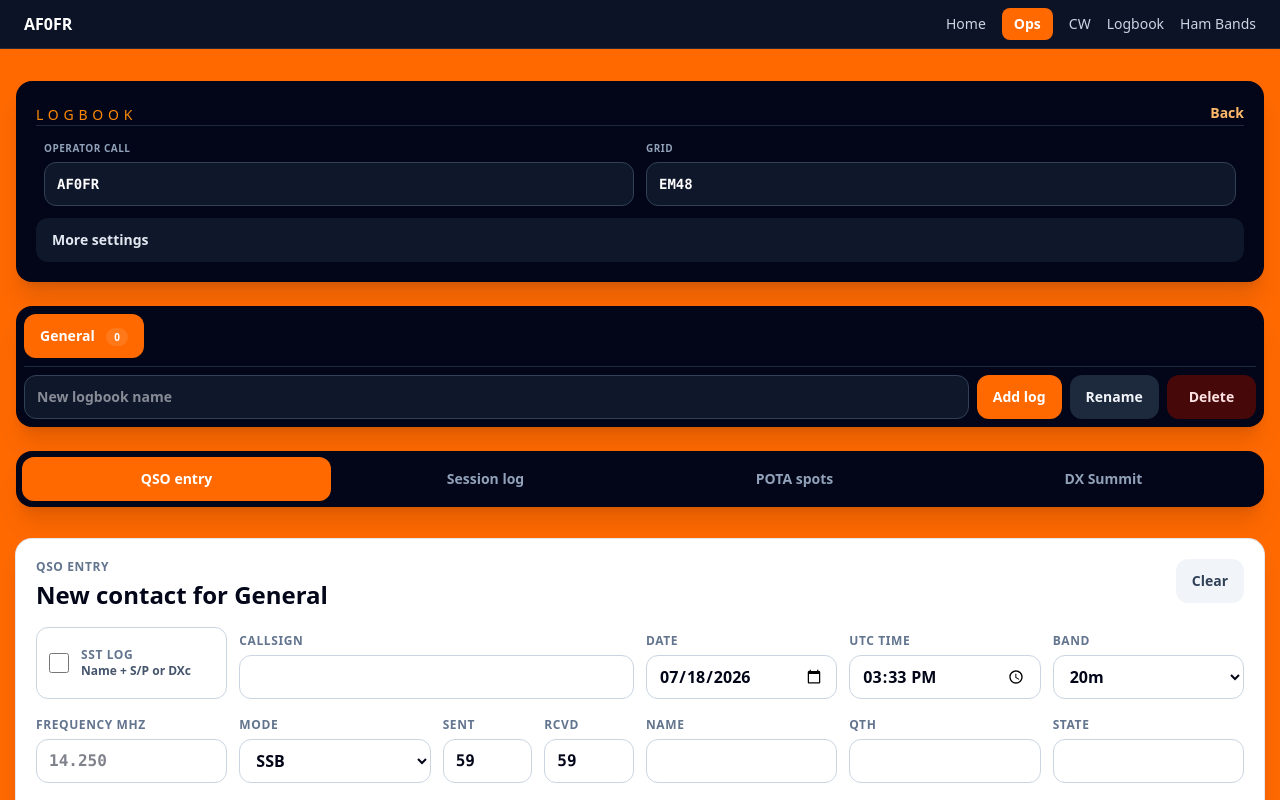
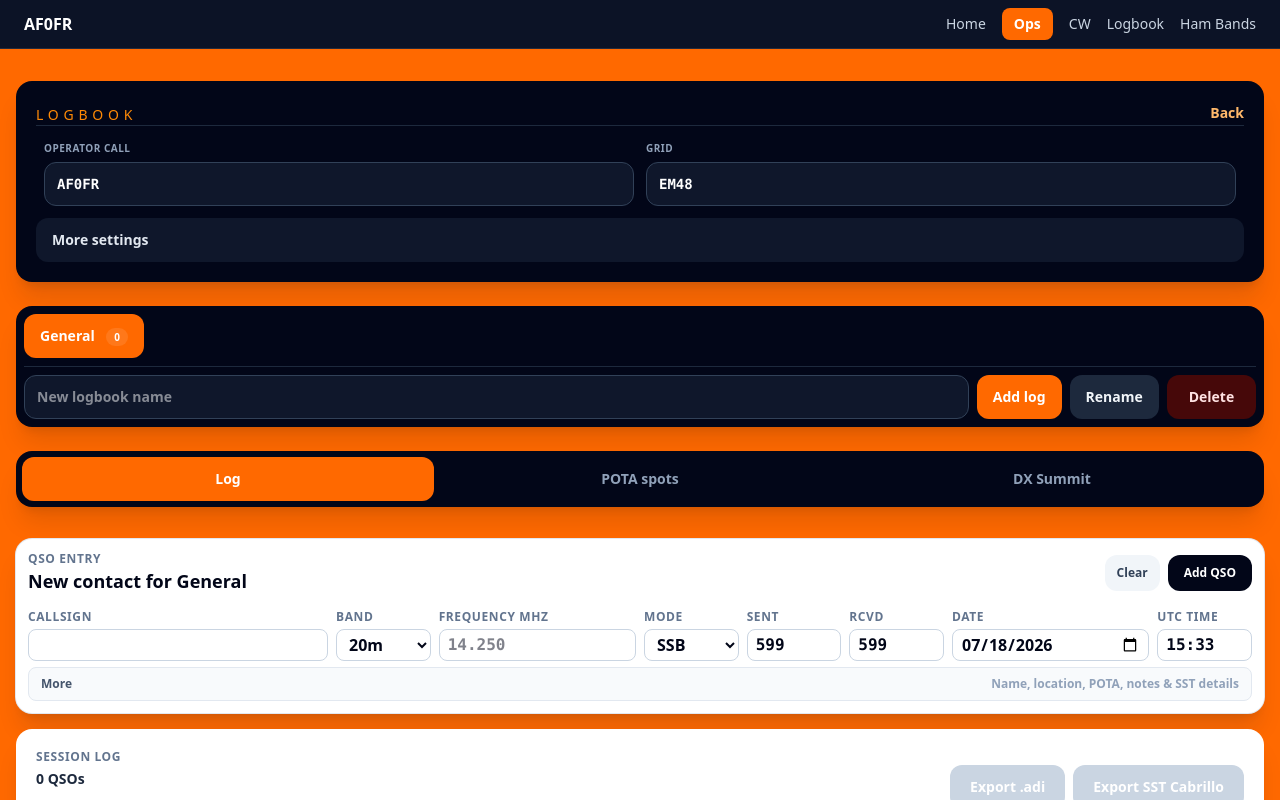
Before and after one commit to AF0FR/af0fr, an Angular app: page /logbook in a window 1280 px wide. Shown: the top 800 px of the page. Built offline with nearby package versions, Linux system fonts and the light colour scheme.

Commit message:
qso refactor

```diff
--- a/src/app/pages/af0fr_logbook/af0fr_logbook.page.html
+++ b/src/app/pages/af0fr_logbook/af0fr_logbook.page.html
@@ -54,7 +54,7 @@
                         <td class="whitespace-nowrap px-2 py-1.5 font-mono">{{ entry.frequency || '—' }} <span class="text-slate-400">{{ entry.band }}</span></td>
                         <td class="px-2 py-1.5 font-bold">{{ entry.mode }}</td><td class="whitespace-nowrap px-2 py-1.5 font-mono">{{ entry.rstSent }}/{{ entry.rstReceived }}</td>
                         <td class="max-w-40 truncate px-2 py-1.5">{{ entry.name }} <span class="text-slate-400">{{ entry.qth || entry.state }}</span></td><td class="max-w-48 truncate px-2 py-1.5 text-slate-500">{{ entry.notes }}</td>
-                        <td class="whitespace-nowrap px-2 py-1"><button class="rounded px-2 py-1 font-bold text-orange-700 hover:bg-orange-100" type="button" (click)="editEntry(entry)">Edit</button><button class="rounded px-2 py-1 font-bold text-red-700 hover:bg-red-50" type="button" (click)="deleteEntry(entry.id)">×</button></td>
+                        <td class="whitespace-nowrap px-2 py-1"><button class="rounded px-2 py-1 font-bold text-orange-700 hover:bg-orange-100" type="button" (click)="editEntry(entry)">Edit</button><button class="rounded px-2 py-1 font-bold text-red-700 hover:bg-red-50" type="button" [class.bg-red-100]="pendingDeleteEntryId === entry.id" (click)="deleteEntry(entry.id)">{{ pendingDeleteEntryId === entry.id ? 'Confirm' : '×' }}</button></td>
                     </tr>
                     <tr *ngIf="sortedEntries.length === 0"><td colspan="8" class="px-4 py-8 text-center font-semibold text-slate-400">No contacts in this session yet.</td></tr>
                 </tbody>
@@ -109,6 +109,7 @@
         <logbook-selector
                 [logbooks]="logbooks"
                 [activeLogId]="activeLogId"
+                [pendingDelete]="pendingDeleteLogbook"
                 [(newLogName)]="newLogName"
                 (logbookSelect)="selectLogbook($event)"
                 (logbookAdd)="addLogbook()"
@@ -119,58 +120,46 @@
         <app-segmented-navigation
                 [options]="navigationOptions"
                 [selected]="activeView"
-                columnsClass="grid-cols-2 lg:grid-cols-4"
+                columnsClass="grid-cols-3"
                 ariaLabel="Logbook sections"
                 (selectedChange)="selectView($any($event))"
         />
 
         <section class="space-y-4">
-            <form *ngIf="activeView === 'qsoEntry'" class="ui-panel sticky top-3 z-20 ring-1 ring-slate-200" (ngSubmit)="saveEntry()">
-                <div class="flex items-start justify-between gap-3">
+            <form *ngIf="activeView === 'qsoEntry'" class="compact-qso-entry ui-panel ring-1 ring-slate-200" (ngSubmit)="saveEntry()">
+                <div class="flex items-center justify-between gap-3">
                     <div>
                         <div class="text-xs font-black uppercase tracking-wider text-slate-500">QSO entry</div>
-                        <h2 class="mt-1 text-2xl font-black">{{ editingId ? 'Edit contact' : 'New contact' }} for {{ activeLogbook.name }}</h2>
+                        <h2 class="text-base font-black sm:text-lg">{{ editingId ? 'Edit contact' : 'New contact' }} for {{ activeLogbook.name }}</h2>
                     </div>
-                    <button type="button" class="ui-button-muted" (click)="clearForm()">Clear</button>
+                    <div class="flex gap-2">
+                        <button type="button" class="ui-button-muted min-h-9 px-3 py-1.5 text-xs" (click)="clearForm()">Clear</button>
+                        <button type="submit" class="ui-button-secondary min-h-9 px-4 py-1.5 text-xs">{{ editingId ? 'Update QSO' : 'Add QSO' }}</button>
+                    </div>
                 </div>
 
-                <div class="mt-4 grid gap-3 sm:grid-cols-2 lg:grid-cols-6">
-                    <label class="flex min-h-11 items-center gap-3 rounded-xl border border-slate-300 px-3">
-                        <input class="h-5 w-5 accent-orange-500" type="checkbox" [ngModel]="form.contest === 'SST'" name="sstLog" (ngModelChange)="setSstLog($event)">
-                        <span>
-                            <span class="block text-xs font-black uppercase tracking-wider text-slate-500">SST Log</span>
-                            <span class="block text-xs font-semibold text-slate-600">Name + S/P or DXc</span>
-                        </span>
-                    </label>
-                    <label class="block sm:col-span-2 lg:col-span-2">
+                <div class="mt-2 grid gap-x-2 gap-y-1.5 sm:grid-cols-2 lg:grid-cols-6 xl:grid-cols-12">
+                    <label class="block sm:col-span-2 lg:col-span-2 xl:col-span-3">
                         <span class="text-xs font-black uppercase tracking-wider text-slate-500">Callsign</span>
                         <input class="mt-1 min-h-11 w-full rounded-xl border border-slate-300 px-3 font-mono text-lg font-black uppercase outline-none focus:border-orange-500" [(ngModel)]="form.callsign" name="callsign" required autocorrect="off" spellcheck="false">
                     </label>
-                    <label class="block">
-                        <span class="text-xs font-black uppercase tracking-wider text-slate-500">Date</span>
-                        <input class="mt-1 min-h-11 w-full rounded-xl border border-slate-300 px-3 font-semibold outline-none focus:border-orange-500" [(ngModel)]="form.qsoDate" name="qsoDate" type="date" required>
-                    </label>
-                    <label class="block">
-                        <span class="text-xs font-black uppercase tracking-wider text-slate-500">UTC time</span>
-                        <input class="mt-1 min-h-11 w-full rounded-xl border border-slate-300 px-3 font-semibold outline-none focus:border-orange-500" [(ngModel)]="form.timeOn" name="timeOn" type="time" required>
-                    </label>
-                    <label class="block">
+                    <label class="block xl:col-span-1">
                         <span class="text-xs font-black uppercase tracking-wider text-slate-500">Band</span>
                         <select class="mt-1 min-h-11 w-full rounded-xl border border-slate-300 bg-white px-3 font-semibold outline-none focus:border-orange-500" [(ngModel)]="form.band" name="band">
                             <option *ngFor="let band of bands" [value]="band">{{ band }}</option>
                         </select>
                     </label>
-                    <label class="block">
+                    <label class="block xl:col-span-2">
                         <span class="text-xs font-black uppercase tracking-wider text-slate-500">Frequency MHz</span>
                         <input class="mt-1 min-h-11 w-full rounded-xl border border-slate-300 px-3 font-mono font-semibold outline-none focus:border-orange-500" [(ngModel)]="form.frequency" name="frequency" placeholder="14.250">
                     </label>
-                    <label class="block">
+                    <label class="block xl:col-span-1">
                         <span class="text-xs font-black uppercase tracking-wider text-slate-500">Mode</span>
                         <select class="mt-1 min-h-11 w-full rounded-xl border border-slate-300 bg-white px-3 font-semibold outline-none focus:border-orange-500" [(ngModel)]="form.mode" name="mode">
                             <option *ngFor="let mode of modes" [value]="mode">{{ mode }}</option>
                         </select>
                     </label>
-                    <div class="grid grid-cols-2 gap-3">
+                    <div class="grid grid-cols-2 gap-2 xl:col-span-2">
                         <label class="block">
                             <span class="text-xs font-black uppercase tracking-wider text-slate-500">Sent</span>
                             <input class="mt-1 min-h-11 w-full rounded-xl border border-slate-300 px-3 font-mono font-semibold outline-none focus:border-orange-500" [(ngModel)]="form.rstSent" name="rstSent">
@@ -180,52 +169,61 @@
                             <input class="mt-1 min-h-11 w-full rounded-xl border border-slate-300 px-3 font-mono font-semibold outline-none focus:border-orange-500" [(ngModel)]="form.rstReceived" name="rstReceived">
                         </label>
                     </div>
-                    <label class="block">
+                    <label class="block xl:col-span-2">
+                        <span class="text-xs font-black uppercase tracking-wider text-slate-500">Date</span>
+                        <input class="mt-1 min-h-11 w-full rounded-xl border border-slate-300 px-3 font-semibold outline-none focus:border-orange-500" [(ngModel)]="form.qsoDate" name="qsoDate" type="date" required>
+                    </label>
+                    <label class="block xl:col-span-1">
+                        <span class="text-xs font-black uppercase tracking-wider text-slate-500">UTC time</span>
+                        <input class="mt-1 min-h-11 w-full rounded-xl border border-slate-300 px-3 font-mono font-semibold outline-none focus:border-orange-500" [(ngModel)]="form.timeOn" name="timeOn" type="text" inputmode="numeric" maxlength="5" pattern="(?:[01][0-9]|2[0-3]):[0-5][0-9]" placeholder="HH:MM" title="Enter 24-hour UTC time as HH:MM" required>
+                    </label>
+                    <details class="sm:col-span-2 lg:col-span-6 xl:col-span-12 rounded-lg border border-slate-200 bg-slate-50">
+                        <summary class="cursor-pointer list-none px-3 py-2 text-xs font-black text-slate-600">
+                            <span class="flex items-center justify-between gap-3"><span>More</span><span class="font-semibold text-slate-400">Name, location, POTA, notes & SST details</span></span>
+                        </summary>
+                        <div class="grid gap-x-2 gap-y-1.5 border-t border-slate-200 p-2 sm:grid-cols-2 lg:grid-cols-6 xl:grid-cols-12">
+                            <label class="flex min-h-9 items-center gap-2 rounded-lg border border-slate-300 bg-white px-2 xl:col-span-1">
+                                <input class="h-5 w-5 accent-orange-500" type="checkbox" [ngModel]="form.contest === 'SST'" name="sstLog" (ngModelChange)="setSstLog($event)">
+                                <span class="text-xs font-black uppercase tracking-wider text-slate-500">SST Log</span>
+                            </label>
+                            <label class="block xl:col-span-2">
                                 <span class="text-xs font-black uppercase tracking-wider text-slate-500">Name</span>
                                 <input class="mt-1 min-h-11 w-full rounded-xl border border-slate-300 px-3 font-semibold outline-none focus:border-orange-500" [(ngModel)]="form.name" name="name">
                             </label>
-                    <label class="block">
+                            <label class="block xl:col-span-2">
                                 <span class="text-xs font-black uppercase tracking-wider text-slate-500">QTH</span>
                                 <input class="mt-1 min-h-11 w-full rounded-xl border border-slate-300 px-3 font-semibold outline-none focus:border-orange-500" [(ngModel)]="form.qth" name="qth">
                             </label>
-                    <label class="block">
+                            <label class="block xl:col-span-1">
                                 <span class="text-xs font-black uppercase tracking-wider text-slate-500">State</span>
                                 <input class="mt-1 min-h-11 w-full rounded-xl border border-slate-300 px-3 font-semibold uppercase outline-none focus:border-orange-500" [(ngModel)]="form.state" name="state" maxlength="8">
                             </label>
-                    <label class="block">
+                            <label class="block xl:col-span-1">
                                 <span class="text-xs font-black uppercase tracking-wider text-slate-500">Country</span>
                                 <input class="mt-1 min-h-11 w-full rounded-xl border border-slate-300 px-3 font-semibold outline-none focus:border-orange-500" [(ngModel)]="form.country" name="country">
                             </label>
-                    <div *ngIf="form.contest === 'SST'" class="sm:col-span-2 lg:col-span-6 rounded-xl border border-orange-200 bg-orange-50 p-3">
+                            <label class="block sm:col-span-2 lg:col-span-2 xl:col-span-2">
+                                <span class="text-xs font-black uppercase tracking-wider text-slate-500">POTA reference</span>
+                                <input class="mt-1 min-h-11 w-full rounded-xl border border-slate-300 px-3 font-mono font-semibold uppercase outline-none focus:border-orange-500" [(ngModel)]="form.parkReference" name="parkReference" placeholder="US-1234">
+                            </label>
+                            <label class="block sm:col-span-2 lg:col-span-4 xl:col-span-3">
+                                <span class="text-xs font-black uppercase tracking-wider text-slate-500">Notes</span>
+                                <textarea class="mt-1 min-h-11 w-full rounded-xl border border-slate-300 px-3 py-2 font-semibold outline-none focus:border-orange-500" [(ngModel)]="form.notes" name="notes"></textarea>
+                            </label>
+                            <div *ngIf="form.contest === 'SST'" class="sm:col-span-2 lg:col-span-6 xl:col-span-12 rounded-lg border border-orange-200 bg-orange-50 p-2">
                                 <div class="grid gap-3 sm:grid-cols-3">
-                            <div>
-                                <div class="text-[10px] font-black uppercase tracking-wider text-orange-700">SST received</div>
-                                <div class="mt-1 font-mono text-sm font-black text-slate-950">{{ form.name || 'NAME' }} {{ form.state || form.country || 'SPC' }}</div>
-                            </div>
-                            <div>
-                                <div class="text-[10px] font-black uppercase tracking-wider text-orange-700">Multiplier</div>
-                                <div class="mt-1 font-mono text-sm font-black text-slate-950">{{ sstMultiplierForEntry(form)?.label || '-' }}</div>
-                            </div>
-                            <div>
-                                <div class="text-[10px] font-black uppercase tracking-wider text-orange-700">Sent</div>
-                                <div class="mt-1 font-mono text-sm font-black text-slate-950">{{ sstSentExchange() || '-' }}</div>
+                                    <div><div class="text-[10px] font-black uppercase tracking-wider text-orange-700">SST received</div><div class="mt-1 font-mono text-sm font-black text-slate-950">{{ form.name || 'NAME' }} {{ form.state || form.country || 'SPC' }}</div></div>
+                                    <div><div class="text-[10px] font-black uppercase tracking-wider text-orange-700">Multiplier</div><div class="mt-1 font-mono text-sm font-black text-slate-950">{{ sstMultiplierForEntry(form)?.label || '-' }}</div></div>
+                                    <div><div class="text-[10px] font-black uppercase tracking-wider text-orange-700">Sent</div><div class="mt-1 font-mono text-sm font-black text-slate-950">{{ sstSentExchange() || '-' }}</div></div>
                                 </div>
                             </div>
                         </div>
-                    <label class="block sm:col-span-2 lg:col-span-2">
-                        <span class="text-xs font-black uppercase tracking-wider text-slate-500">POTA reference</span>
-                        <input class="mt-1 min-h-11 w-full rounded-xl border border-slate-300 px-3 font-mono font-semibold uppercase outline-none focus:border-orange-500" [(ngModel)]="form.parkReference" name="parkReference" placeholder="US-1234">
-                    </label>
-                    <label class="block sm:col-span-2 lg:col-span-4">
-                        <span class="text-xs font-black uppercase tracking-wider text-slate-500">Notes</span>
-                        <textarea class="mt-1 min-h-11 w-full rounded-xl border border-slate-300 px-3 py-2 font-semibold outline-none focus:border-orange-500" [(ngModel)]="form.notes" name="notes"></textarea>
-                    </label>
+                    </details>
                 </div>
 
-                <button type="submit" class="ui-button-secondary mt-4 min-h-12 w-full">{{ editingId ? 'Update QSO' : 'Add QSO' }}</button>
             </form>
 
-            <div *ngIf="activeView === 'sessionLog'" class="rounded-2xl bg-white p-4 shadow-xl sm:p-5">
+            <div *ngIf="activeView === 'qsoEntry'" class="rounded-2xl bg-white p-4 shadow-xl sm:p-5">
                 <div class="flex flex-wrap items-center justify-between gap-3">
                     <div>
                         <div class="text-xs font-black uppercase tracking-wider text-slate-500">Session log</div>
@@ -292,7 +290,7 @@
                                 <td class="max-w-sm border-b border-slate-100 px-3 py-3 text-slate-600">{{ row.entry.notes }}</td>
                                 <td class="border-b border-slate-100 px-3 py-3 text-right">
                                     <button type="button" class="rounded-lg bg-slate-100 px-3 py-2 text-xs font-black hover:bg-slate-200" (click)="editEntry(row.entry)">Edit</button>
-                                    <button type="button" class="ml-2 rounded-lg bg-red-50 px-3 py-2 text-xs font-black text-red-700 hover:bg-red-100" (click)="deleteEntry(row.entry.id)">Delete</button>
+                                    <button type="button" class="ml-2 rounded-lg bg-red-50 px-3 py-2 text-xs font-black text-red-700 hover:bg-red-100" [class.bg-red-200]="pendingDeleteEntryId === row.entry.id" (click)="deleteEntry(row.entry.id)">{{ pendingDeleteEntryId === row.entry.id ? 'Confirm' : 'Delete' }}</button>
                                 </td>
                             </tr>
                         </tbody>
--- a/src/app/pages/af0fr_logbook/af0fr_logbook.page.ts
+++ b/src/app/pages/af0fr_logbook/af0fr_logbook.page.ts
@@ -52,10 +52,11 @@
     fieldDaySection = 'MO';
     cockpitMessage = '';
     lastRemovedEntry: LogbookEntry | null = null;
+    pendingDeleteEntryId = '';
+    pendingDeleteLogbook = false;
     private readonly dataService = inject(LogbookDataService);
     readonly navigationOptions: SegmentedNavigationOption[] = [
-        { value: 'qsoEntry', label: 'QSO entry' },
-        { value: 'sessionLog', label: 'Session log' },
+        { value: 'qsoEntry', label: 'Log' },
         { value: 'spots', label: 'POTA spots' },
         { value: 'dxSummit', label: 'DX Summit' },
     ];
@@ -361,6 +362,8 @@
     selectLogbook(logbookId: string): void {
         if (this.activeLogId === logbookId) return;
 
+        this.pendingDeleteLogbook = false;
+        this.pendingDeleteEntryId = '';
         this.activeLogId = logbookId;
         localStorage.setItem(this.activeLogKey, logbookId);
         this.currentContest = this.activeCategory === 'sst' ? 'SST' : 'GENERAL';
@@ -400,8 +403,12 @@
         }
 
         const current = this.activeLogbook;
-        if (!window.confirm(`Delete "${current.name}" and its ${current.entries.length} QSOs?`)) return;
+        if (!this.pendingDeleteLogbook) {
+            this.pendingDeleteLogbook = true;
+            return;
+        }
 
+        this.pendingDeleteLogbook = false;
         this.logbooks = this.logbooks.filter((logbook) => logbook.id !== current.id);
         this.selectLogbook(this.logbooks[0].id);
         this.persistLogbooks();
@@ -471,9 +478,13 @@
     }
 
     deleteEntry(entryId: string): void {
+        if (this.pendingDeleteEntryId !== entryId) {
+            this.pendingDeleteEntryId = entryId;
+            return;
+        }
+
         const target = this.entries.find((entry) => entry.id === entryId);
-        if (!window.confirm(`Delete QSO with ${target?.callsign ?? 'this station'}?`)) return;
-
+        this.pendingDeleteEntryId = '';
         this.lastRemovedEntry = target ? { ...target } : null;
         this.updateActiveEntries(this.entries.filter((entry) => entry.id !== entryId));
 
@@ -868,8 +879,8 @@
             band: '20m',
             frequency: '',
             mode: sst ? 'CW' : 'SSB',
-            rstSent: sst ? '599' : '59',
-            rstReceived: sst ? '599' : '59',
+            rstSent: '599',
+            rstReceived: '599',
             name: '',
             qth: '',
             state: '',
--- a/src/app/pages/af0fr_logbook/logbook-selector/logbook-selector.component.html
+++ b/src/app/pages/af0fr_logbook/logbook-selector/logbook-selector.component.html
@@ -10,7 +10,7 @@
         <button type="button" class="ui-button-primary" (click)="logbookAdd.emit()">Add log</button>
         <div class="grid grid-cols-2 gap-2">
             <button type="button" class="ui-button-muted bg-slate-800 text-slate-100 hover:bg-slate-700" (click)="activeLogbookRename.emit()">Rename</button>
-            <button type="button" class="ui-button-danger" (click)="activeLogbookDelete.emit()">Delete</button>
+            <button type="button" class="ui-button-danger" [class.ring-2]="pendingDelete" [class.ring-red-300]="pendingDelete" (click)="activeLogbookDelete.emit()">{{ pendingDelete ? 'Confirm delete' : 'Delete' }}</button>
         </div>
     </div>
 </section>
--- a/src/app/pages/af0fr_logbook/logbook-selector/logbook-selector.component.ts
+++ b/src/app/pages/af0fr_logbook/logbook-selector/logbook-selector.component.ts
@@ -14,6 +14,7 @@
     @Input() logbooks: NamedLogbook[] = [];
     @Input() activeLogId = '';
     @Input() newLogName = '';
+    @Input() pendingDelete = false;
 
     @Output() logbookSelect = new EventEmitter<string>();
     @Output() newLogNameChange = new EventEmitter<string>();
--- a/src/app/pages/af0fr_logbook/models/logbook.model.ts
+++ b/src/app/pages/af0fr_logbook/models/logbook.model.ts
@@ -1,4 +1,4 @@
-export type LogbookView = 'qsoEntry' | 'sessionLog' | 'spots' | 'dxSummit';
+export type LogbookView = 'qsoEntry' | 'spots' | 'dxSummit';
 export type ContestMode = 'GENERAL' | 'SST';
 export type OpsLogCategory = 'standard' | 'sst' | 'pota' | 'fieldDay';
 
--- a/src/styles.css
+++ b/src/styles.css
@@ -127,6 +127,32 @@
     @apply rounded-panel bg-surface p-4 shadow-panel sm:p-5;
   }
 
+  .compact-qso-entry {
+    @apply p-3 sm:p-3;
+  }
+
+  .compact-qso-entry input:not([type="checkbox"]),
+  .compact-qso-entry select {
+    min-height: 2rem !important;
+    margin-top: 0.125rem !important;
+    border-radius: 0.5rem !important;
+    padding-inline: 0.5rem !important;
+  }
+
+  .compact-qso-entry textarea {
+    min-height: 2rem !important;
+    max-height: 3.5rem;
+    margin-top: 0.125rem !important;
+    border-radius: 0.5rem !important;
+    padding-block: 0.25rem !important;
+    padding-inline: 0.5rem !important;
+  }
+
+  .compact-qso-entry label > span:first-child {
+    font-size: 0.625rem;
+    line-height: 0.75rem;
+  }
+
   .ui-panel-dark {
     @apply rounded-panel bg-surface-dark p-4 text-white shadow-panel sm:p-5;
   }
```
Lines whose indentation alone changed are shown as unchanged.
